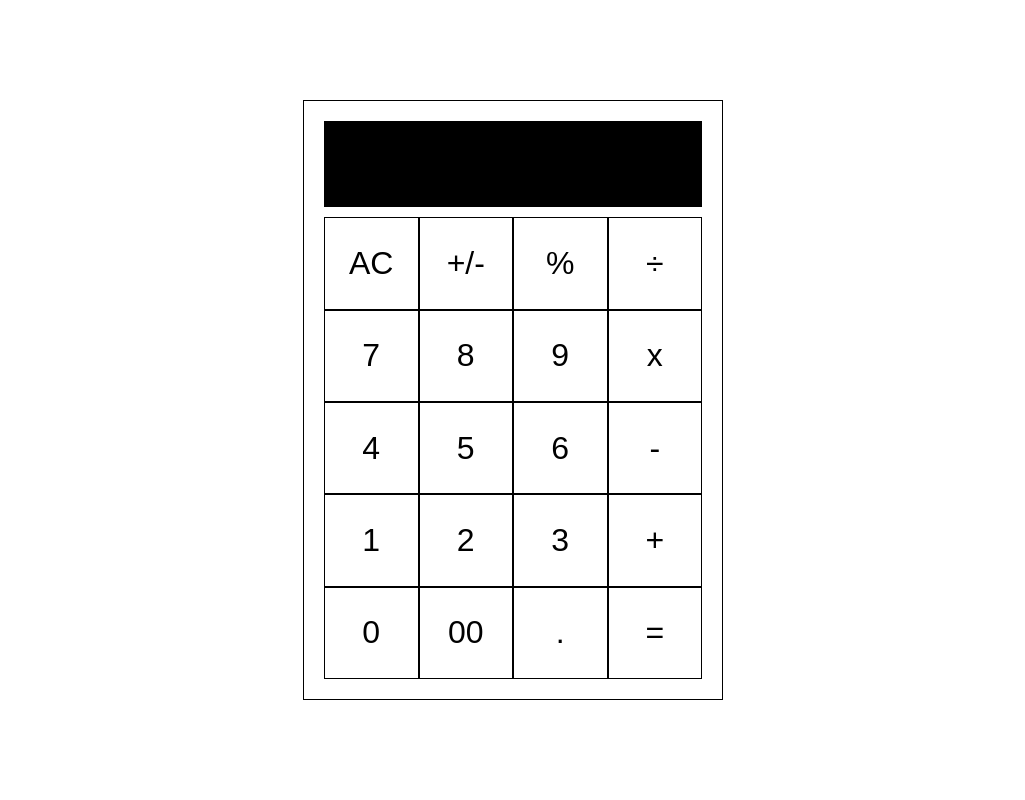
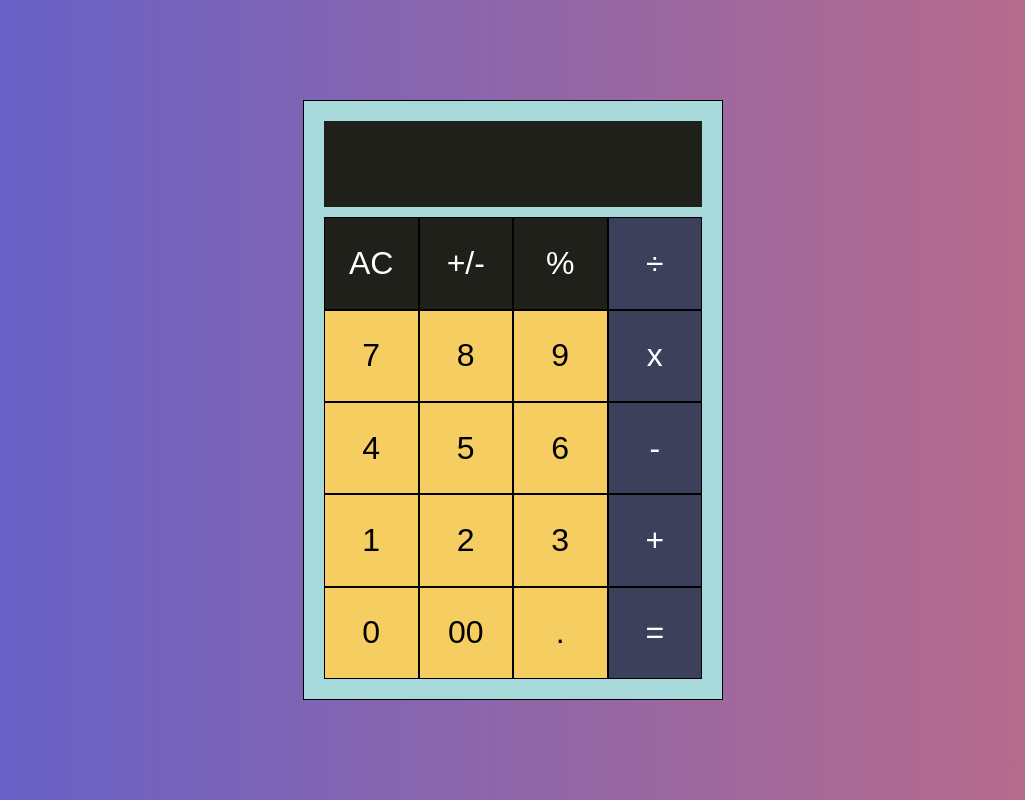
Before and after one commit to ncduy0303/calculator, a plain HTML site: page index.html in a window 1280 px wide. Shown: the whole page, without its empty margins (127-1152 px from the left). Drawn offline with Linux system fonts and the light colour scheme.

Commit message:
Add colors

```diff
--- a/style.css
+++ b/style.css
@@ -1,7 +1,24 @@
+:root {
+    --primary-color: #5e60ce;
+    --secondary-color: #c06c84;
+    --primary-color-light: #a8dadc;
+    --secondary-color-light: #f6cd61;
+    --primary-color-dark: #1e2019;
+    --secondary-color-dark: #3d405b;
+}
+
 * {
     box-sizing: border-box;
     margin: 0;
     padding: 0;
+}
+
+body {
+    background: linear-gradient(
+        to right,
+        var(--primary-color),
+        var(--secondary-color)
+    );
 }
 
 .container {
@@ -15,7 +32,7 @@
 .calculator {
     width: 420px;
     height: 600px;
-    background-color: #fff;
+    background-color: var(--primary-color-light);
     border: 1px solid #000;
     margin: 0 auto;
     padding: 20px;
@@ -29,7 +46,7 @@
 .display {
     width: 100%;
     height: 100px;
-    background-color: #000;
+    background-color: var(--primary-color-dark);
     color: #fff;
     font-size: 3.5rem;
     text-align: right;
@@ -50,10 +67,19 @@ button {
     height: 100%;
     border: 1px solid #000;
     font-size: 2rem;
-    background-color: #fff;
+    background-color: var(--secondary-color-light);
     cursor: pointer;
 }
 button:hover {
     transform: scale(1.05);
     box-shadow: 0 5px 10px rgba(0, 0, 0, 0.2);
 }
+
+.operator, .equal {
+    background-color: var(--secondary-color-dark);
+    color: #fff;
+}
+.all-clear, .sign, .percent {
+    background-color: var(--primary-color-dark);
+    color: #fff;
+}
```
